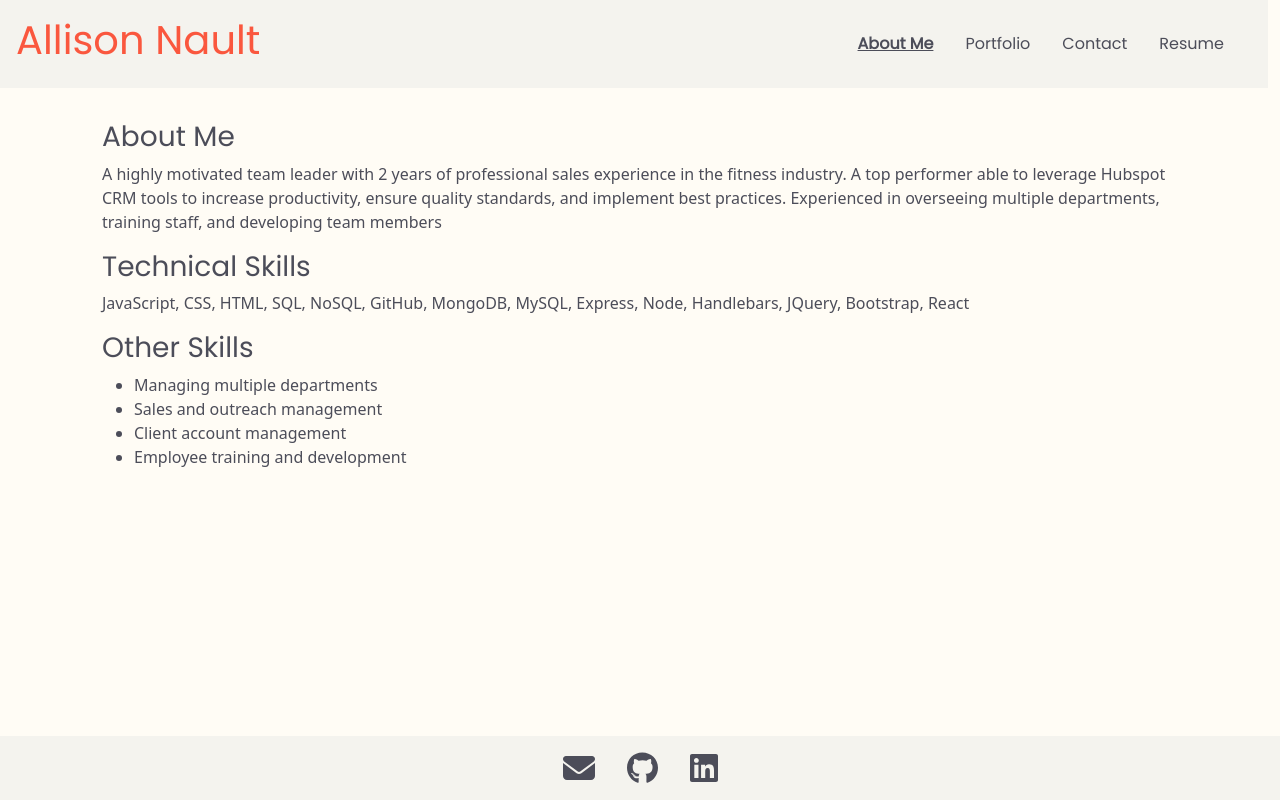
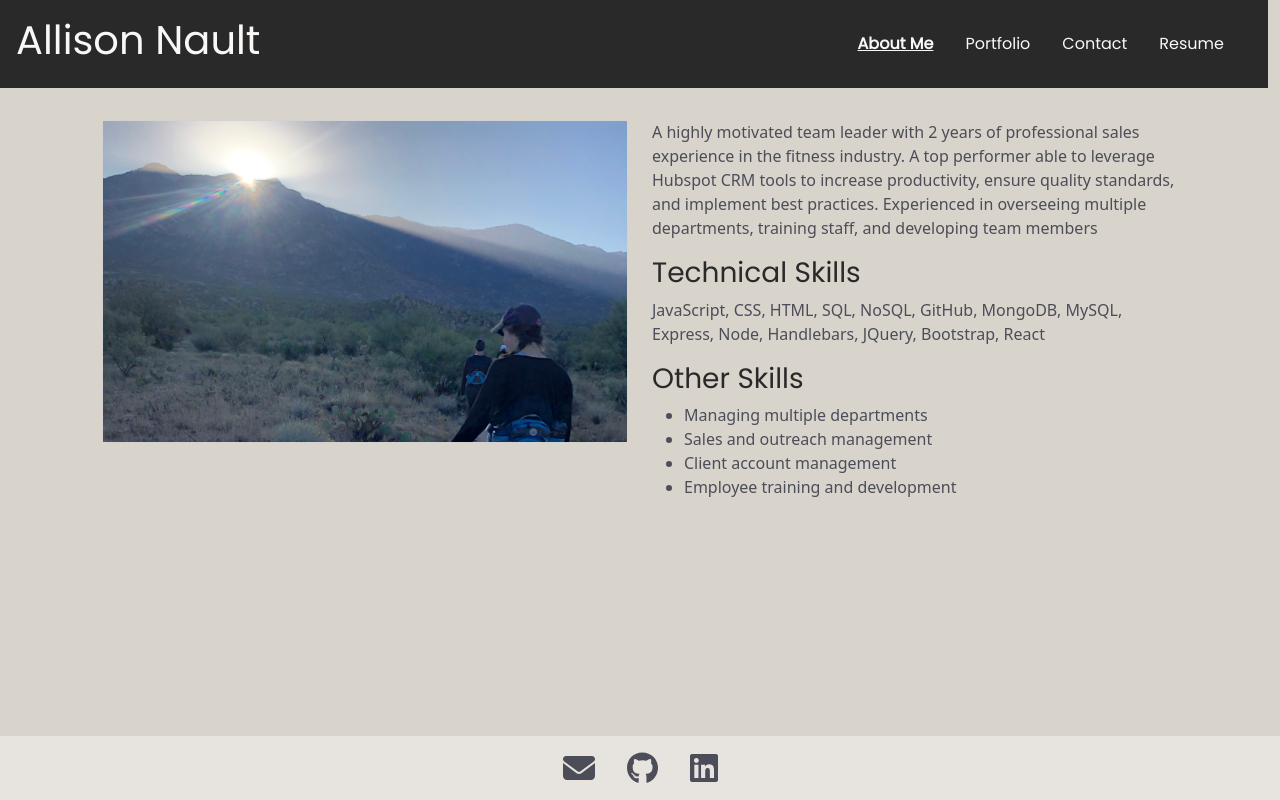
Before and after one commit to allisonnault/React-Portfolio, a React (Create React App) app in the folder my-portfolio/: page / in a window 1280 px wide. Built offline with nearby package versions, Linux system fonts and the light colour scheme.

Commit message:
added css

```diff
--- a/my-portfolio/src/components/pages/AboutMe.js
+++ b/my-portfolio/src/components/pages/AboutMe.js
@@ -1,13 +1,20 @@
 import React from 'react';
+import image from '../../images/myPic.jpeg';
 
 export default function AboutMe() {
   return (
-    <div className='p-3'>
-      <h3>About Me</h3>
+    <div className='p-3 row'>
+      <div className='col-6'>
+        <div className='card'>
+        <img src={image}></img>
+        </div>
+
+      </div>
+      <div className='col-6'>
+      <div>
       <p>
           A highly motivated team leader with 2 years of professional sales experience in the fitness industry. A top performer able to leverage Hubspot CRM tools to increase productivity, ensure quality standards, and implement best practices. Experienced in overseeing multiple departments, training staff, and developing team members
         </p>
-      <div>
         <h3>Technical Skills</h3>
         <p>
           JavaScript, CSS, HTML, SQL, NoSQL, GitHub, MongoDB, MySQL, Express, Node, Handlebars, JQuery, Bootstrap, React
@@ -31,5 +38,6 @@ export default function AboutMe() {
         </ul>
       </div>
       </div>
+    </div>
   )
 }
--- a/my-portfolio/src/components/pages/Portfolio.js
+++ b/my-portfolio/src/components/pages/Portfolio.js
@@ -11,16 +11,20 @@ const globe = <FontAwesomeIcon icon={faGlobe} size="lg" />
 export default function Portfolio() {
   return (
     <div className='p-3 flex-row justify-center'>
-      <h3>Portfolio</h3>
+      <h3 className='text-center'>Portfolio</h3>
       <div className="row flex-row justify-space-between my-4">
         {portfolioData.map((project) => (
           <div key={project.id} className="col-12 col-xl-6 ">
             <div className='m-2 mb-4 shadow project-card'>
-            <img src={project.image} className="card-img-top"></img>
-            <div className='card-body'>
+              <img src={project.image} className="card-img-top project-image"></img>
+              <div className='row card-body'>
+                <div className='col-6'>
                   <h5 className='card-title p-2 m-0'>{project.title}</h5>
-            <a href={project.gitHub} className="btn" target="_blank">{gitHub}</a>
-            <a href={project.deployed} className="btn" target="_blank">{globe}</a>
+                </div>
+                <div className='col-6 text-end'>
+                  <a href={project.gitHub} className="btn" target="_blank">GitHub {gitHub}</a>
+                  <a href={project.deployed} className="btn" target="_blank">Web App {globe}</a>
+                </div>
               </div>
             </div>
           </div>
--- a/my-portfolio/src/index.css
+++ b/my-portfolio/src/index.css
@@ -1,9 +1,9 @@
 :root {
-    --background: #fffcf5;
-    --light: #f4f3ee;
-    --main: #fa573e;
+    --background: #d8d3cb;
+    --light: #e7e4e0;
+    --xlight: #faf8f6;
     --accent: #4c4d59;
-    --green: #797a53;
+    --dark: #292929;
 }
 
 * {
@@ -16,30 +16,30 @@ body {
 }
 
 .header {
-    background: var(--light);
+    background: var(--dark);
 }
 
 .header h1 {
-    color: var(--main);
+    color: var(--xlight);
     font-family: 'Poppins', sans-serif;
 }
 
 .header a {
     text-decoration: none;
     /* font-weight: bold; */
-    color: var(--accent);
+    color: var(--xlight);
     font-family: 'Poppins', sans-serif;
 }
 
 .active {
-    color: var(--accent) !important;
+    color: var(--xlight) !important;
     font-weight: bolder!important;
     text-decoration: underline !important;
 
 }
 
 .header a:hover {
-    color: var(--green);
+    color: var(--background);
 }
 
 .footer {
@@ -48,14 +48,20 @@ body {
 
 h3, h5 {
     font-family: 'Poppins', sans-serif;
+    color: var(--dark)
 }
 
 .project-card {
     color: var(--background) ;
-    background-color: var(--light);
+    background-color: var(--xlight);
+    border-radius: 10px;
 }
 
 
 .project-card a {
     color: var(--background);
 }
+
+.project-image {
+    border-radius: 10px 10px 0 0;
+}
```
Also changed, not shown: my-portfolio/src/images/myPic.jpeg (added). Lines whose indentation alone changed are shown as unchanged.
